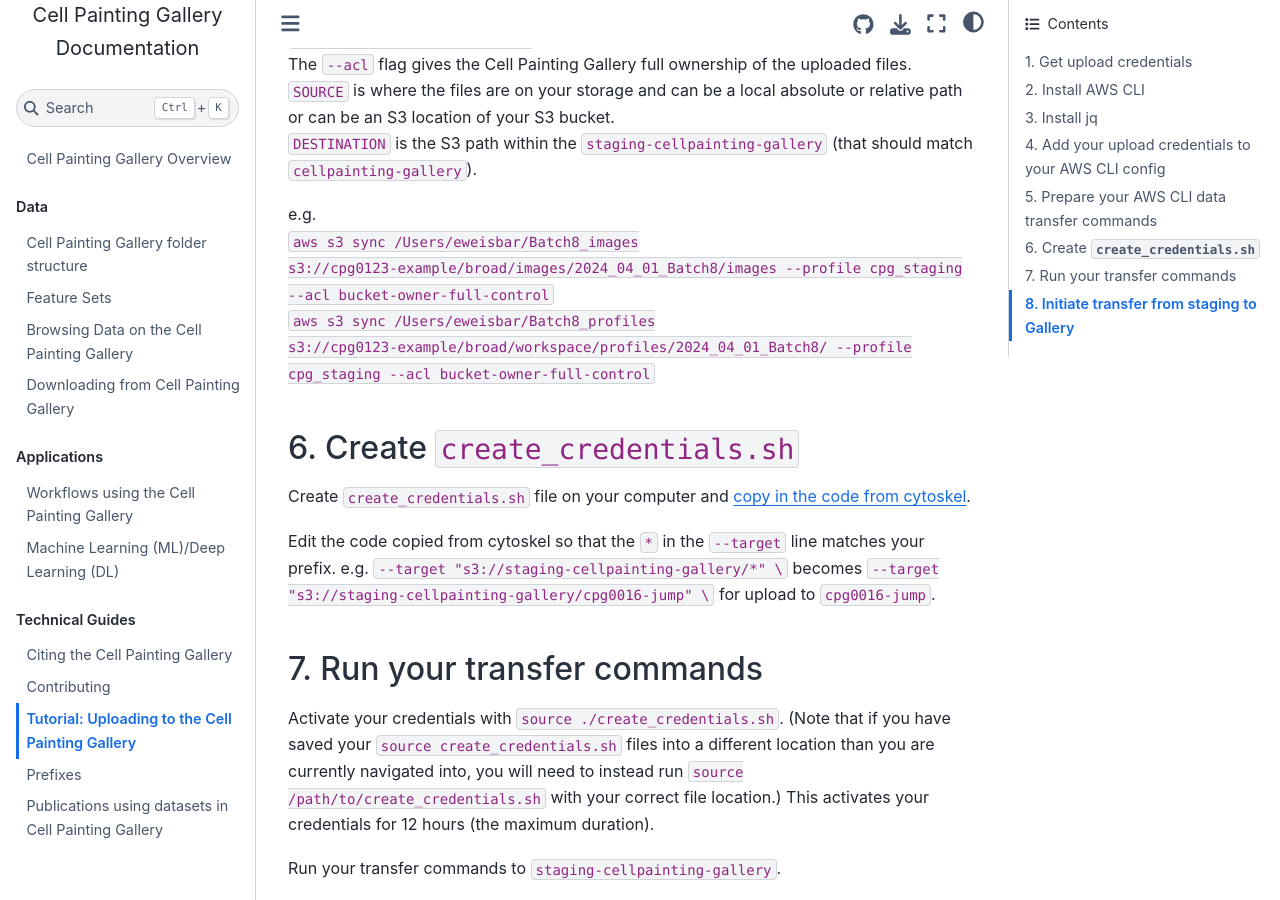
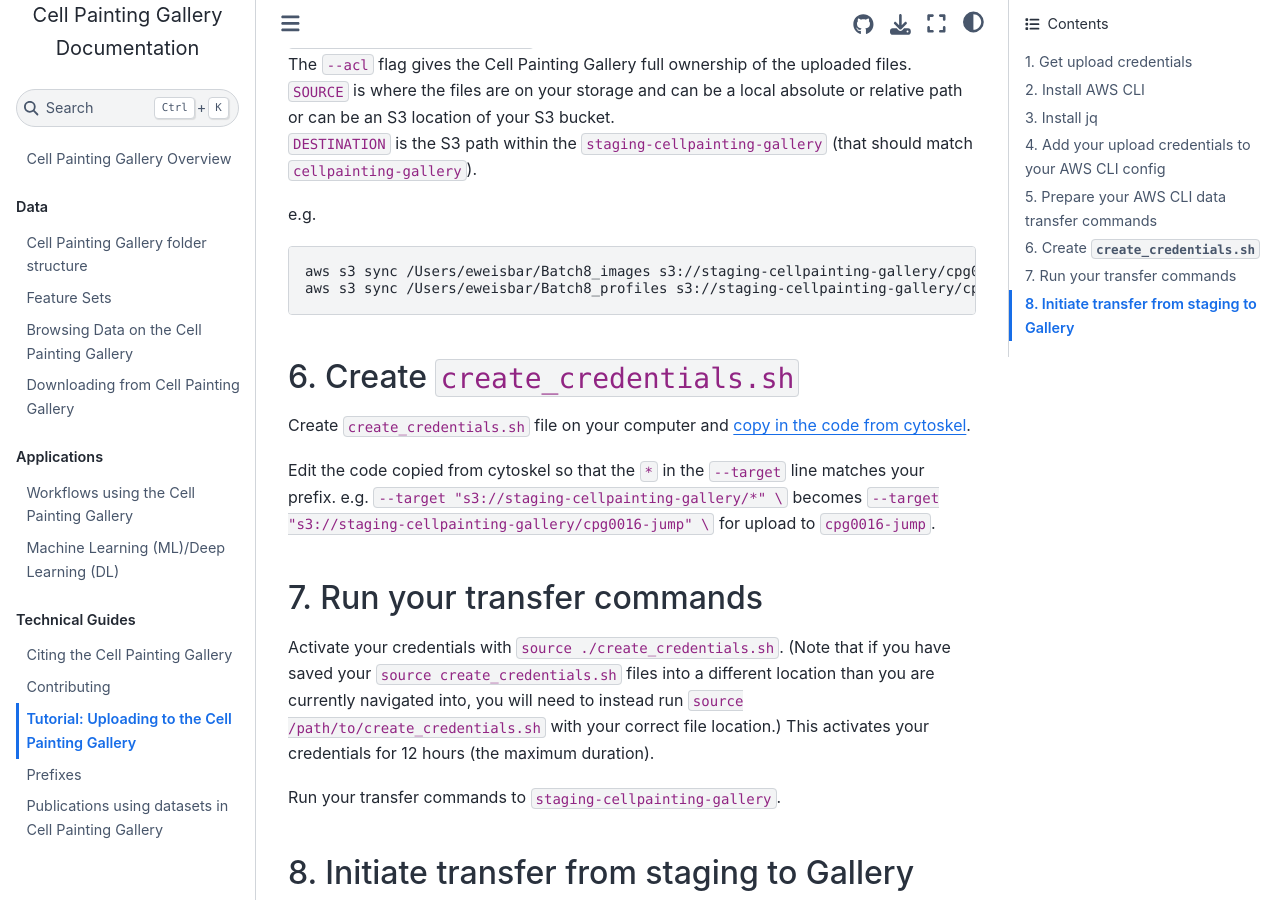
Before and after one commit to broadinstitute/cellpainting-gallery, a Jupyter Book: the page built from documentation/uploading_to_cpg.md, in a window 1280 px wide and 900 px high, scrolled down 1628 px. Built offline with Jupyter Book 1.0.4 settings and Sphinx 7.4.7 and the Sphinx Book theme 1.1.4, drawn with Linux system fonts in a browser that asks for light colours.

Commit message:
typo, formatting

````diff
--- a/documentation/uploading_to_cpg.md
+++ b/documentation/uploading_to_cpg.md
@@ -54,8 +54,11 @@ The `--acl` flag gives the Cell Painting Gallery full ownership of the uploaded
 `DESTINATION` is the S3 path within the `staging-cellpainting-gallery` (that should match `cellpainting-gallery`).
 
 e.g.
-`aws s3 sync /Users/eweisbar/Batch8_images s3://cpg0123-example/broad/images/2024_04_01_Batch8/images --profile cpg_staging --acl bucket-owner-full-control`
-`aws s3 sync /Users/eweisbar/Batch8_profiles s3://cpg0123-example/broad/workspace/profiles/2024_04_01_Batch8/ --profile cpg_staging --acl bucket-owner-full-control`
+
+```bash
+aws s3 sync /Users/eweisbar/Batch8_images s3://staging-cellpainting-gallery/cpg0123-example/broad/images/2024_04_01_Batch8/images/ --profile cpg_staging --acl bucket-owner-full-control
+aws s3 sync /Users/eweisbar/Batch8_profiles s3://staging-cellpainting-gallery/cpg0123-example/broad/workspace/profiles/2024_04_01_Batch8/ --profile cpg_staging --acl bucket-owner-full-control
+```
 
 ## 6. Create `create_credentials.sh`
 
````
